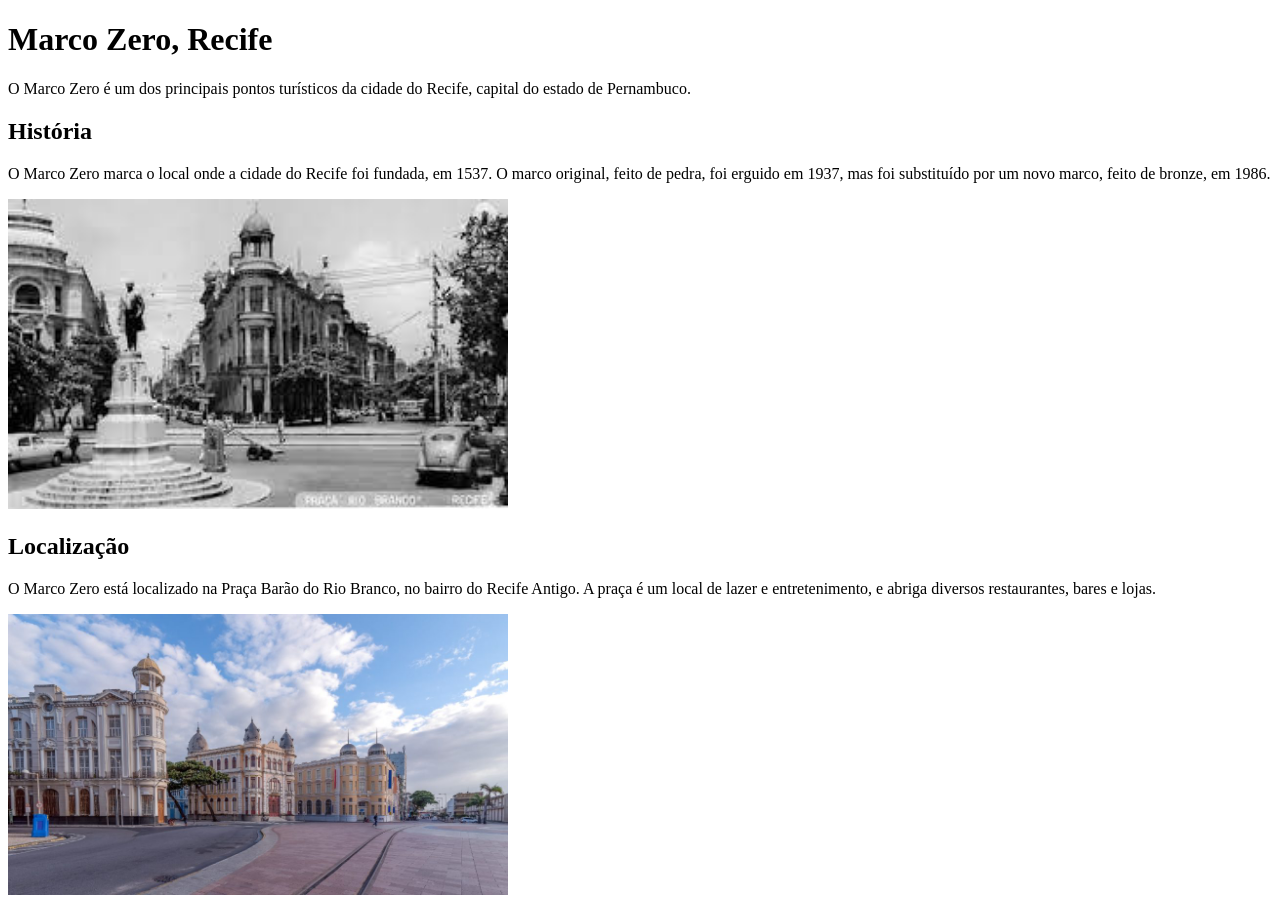
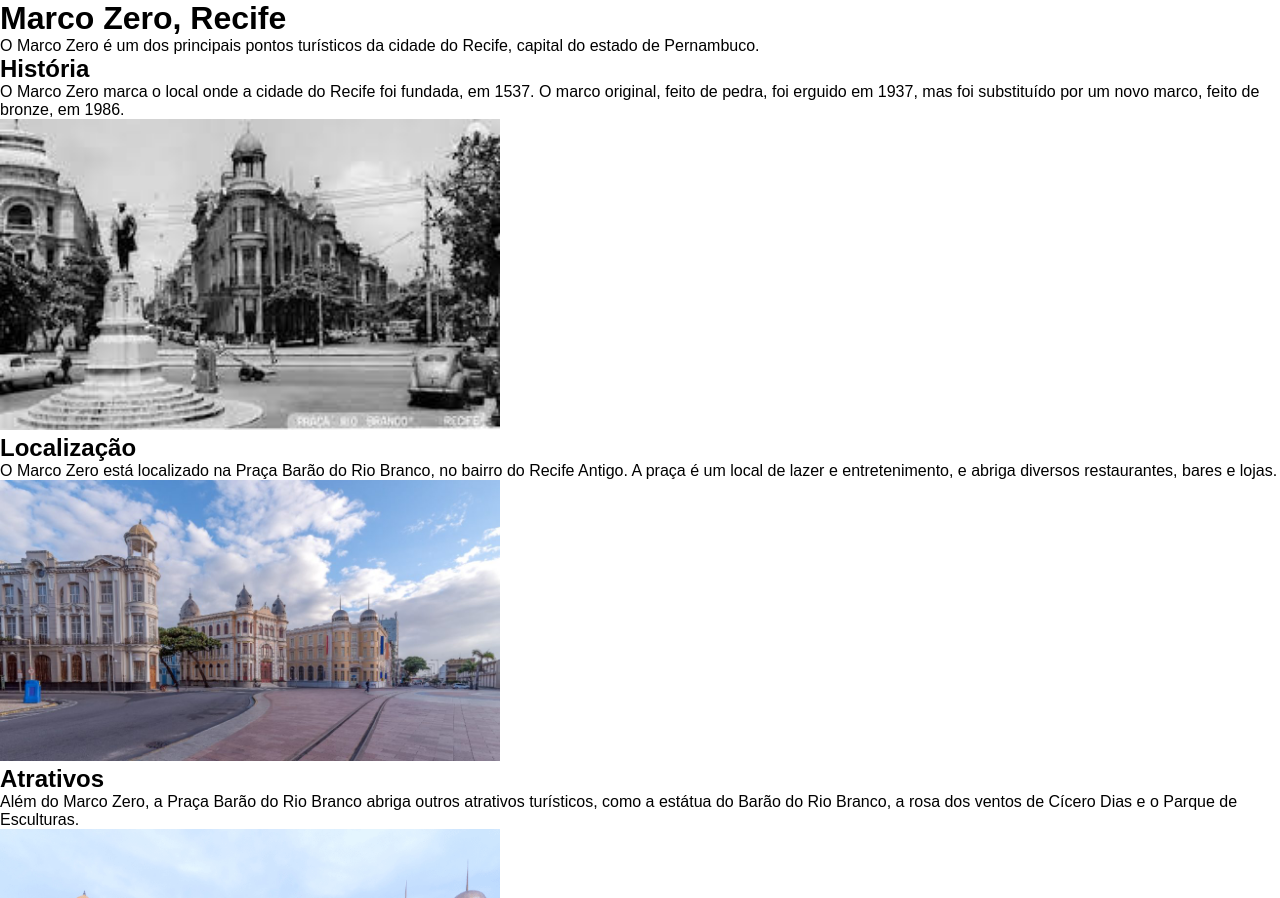
Before and after one commit to robsthecreator/exercicios_proz, a plain HTML site: page html_css3/index.html in a window 1280 px wide. Shown: the top 898 px of the page. Drawn offline with Linux system fonts and the light colour scheme.

Commit message:
reset css + divs

```diff
--- a/html_css3/index.html
+++ b/html_css3/index.html
@@ -4,51 +4,56 @@
     <title>Marco Zero, Recife</title>
     <meta charset="UTF-8" />
     <meta name="viewport" content="width=device-width, initial-scale=1.0" />
+    <link rel="stylesheet" href="styles.css">
   </head>
 
   <body>
-    <header>
+    <div class="title">
+      <header class="titulo">
         <h1>Marco Zero, Recife</h1>
         <p>
-        O Marco Zero é um dos principais pontos turísticos da cidade do Recife,
-        capital do estado de Pernambuco.
+          O Marco Zero é um dos principais pontos turísticos da cidade do
+          Recife, capital do estado de Pernambuco.
         </p>
       </header>
-
+    </div>
     <main>
+      <div class="history">
         <h2>História</h2>
         <p>
-        O Marco Zero marca o local onde a cidade do Recife foi fundada, em 1537.
-        O marco original, feito de pedra, foi erguido em 1937, mas foi
+          O Marco Zero marca o local onde a cidade do Recife foi fundada, em
+          1537. O marco original, feito de pedra, foi erguido em 1937, mas foi
           substituído por um novo marco, feito de bronze, em 1986.
         </p>
         <img src="src/historia_marco_zero.jpg" width="500px" />
-
+      </div>
+      <div class="local">
         <h2>Localização</h2>
         <p>
-        O Marco Zero está localizado na Praça Barão do Rio Branco, no bairro do
-        Recife Antigo. A praça é um local de lazer e entretenimento, e abriga
-        diversos restaurantes, bares e lojas.
+          O Marco Zero está localizado na Praça Barão do Rio Branco, no bairro
+          do Recife Antigo. A praça é um local de lazer e entretenimento, e
+          abriga diversos restaurantes, bares e lojas.
         </p>
         <img src="src/Marco-zero3-1024x576.jpg" width="500px" />
+      </div>
+      <div class="atrativos">
         <h2>Atrativos</h2>
         <p>
-        Além do Marco Zero, a Praça Barão do Rio Branco abriga outros atrativos
-        turísticos, como a estátua do Barão do Rio Branco, a rosa dos ventos de
-        Cícero Dias e o Parque de Esculturas.
+          Além do Marco Zero, a Praça Barão do Rio Branco abriga outros
+          atrativos turísticos, como a estátua do Barão do Rio Branco, a rosa
+          dos ventos de Cícero Dias e o Parque de Esculturas.
         </p>
-
         <img
           src="src/Marco-Zero-740x415.png"
           alt="Marco Zero, Recife"
           width="500px"
         />
-
         <p>
-        O Marco Zero é um local imperdível para quem visita a cidade do Recife.
-        É um lugar histórico, cultural e turístico, que oferece uma vista
-        privilegiada do mar.
+          O Marco Zero é um local imperdível para quem visita a cidade do
+          Recife. É um lugar histórico, cultural e turístico, que oferece uma
+          vista privilegiada do mar.
         </p>
+      </div>
 
       <h3>
         <a href="pontos_turisticos.html">
--- a/html_css3/styles.css
+++ b/html_css3/styles.css
@@ -0,0 +1,5 @@
+* {
+    margin: 0;
+    padding: 0;
+    font-family: sans-serif;
+}
```
Lines whose indentation alone changed are shown as unchanged.
